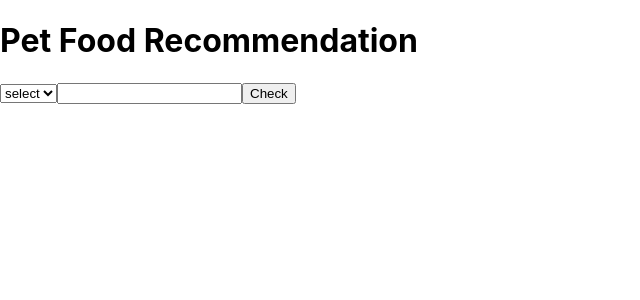
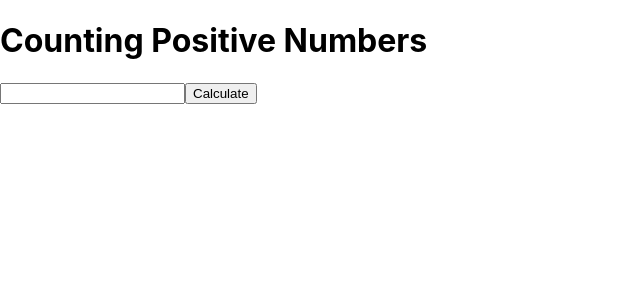
Before and after one commit to ApekshaV123/Hello, a React (Create React App) app: page / in a window 1280 px wide. Shown: the top 300 px of the page, without its empty margins (0-640 px from the left). Built offline with nearby package versions, Linux system fonts and the light colour scheme.

Commit message:
initial commit-counting positive number

```diff
--- a/src/App.js
+++ b/src/App.js
@@ -3,32 +3,26 @@ import './App.css';
 import { use, useState } from 'react';
 
 function App() {
-  const [species,setSpecies]=useState("");
-  const [age,setAge]=useState("");
   const [check,setCheck]=useState("");
- const petFoodRecommendationChecker=()=>{
-  if(age<=2){
-    setCheck("Puppy food");
-  }else if(age>5){
-    setCheck("Senior Cat Food");
+  const [numbers,setNumber]=useState("");
+  const CountingPositiveNumber=()=>{
+    const arr=numbers.split(",");
+    let count=0;
+    for(let i=0;i<arr.length;i++){
+      if(Number(arr[i]) > 0){
+       count ++;
+      }
+    }
+    setCheck(count);
   }
- }
- const food=(event)=>{
-  setSpecies(event.target.value);
- }
- const petFood=(event)=>{
-  setAge(event.target.value);
- }
+  const positiveNumber=(event)=>{
+    setNumber(event.target.value);
+  }
   return (
     <div>
-      <h1>Pet Food Recommendation</h1>
-      <select value={species} onChange={food}>
-        <option value={""}>select</option>
-        <option value={"dog"}>Dog</option>
-        <option value={"cat"}>Cat</option>
-      </select>
-      <input type="number" value={age} onChange={petFood}/>
-      <button onClick={petFoodRecommendationChecker}>Check</button>
+      <h1>Counting Positive Numbers</h1>
+      <input type="text" value={numbers} onChange={positiveNumber}/>
+      <button onClick={CountingPositiveNumber}>Calculate</button>
       <p>{check}</p>
     </div>
   );
```
